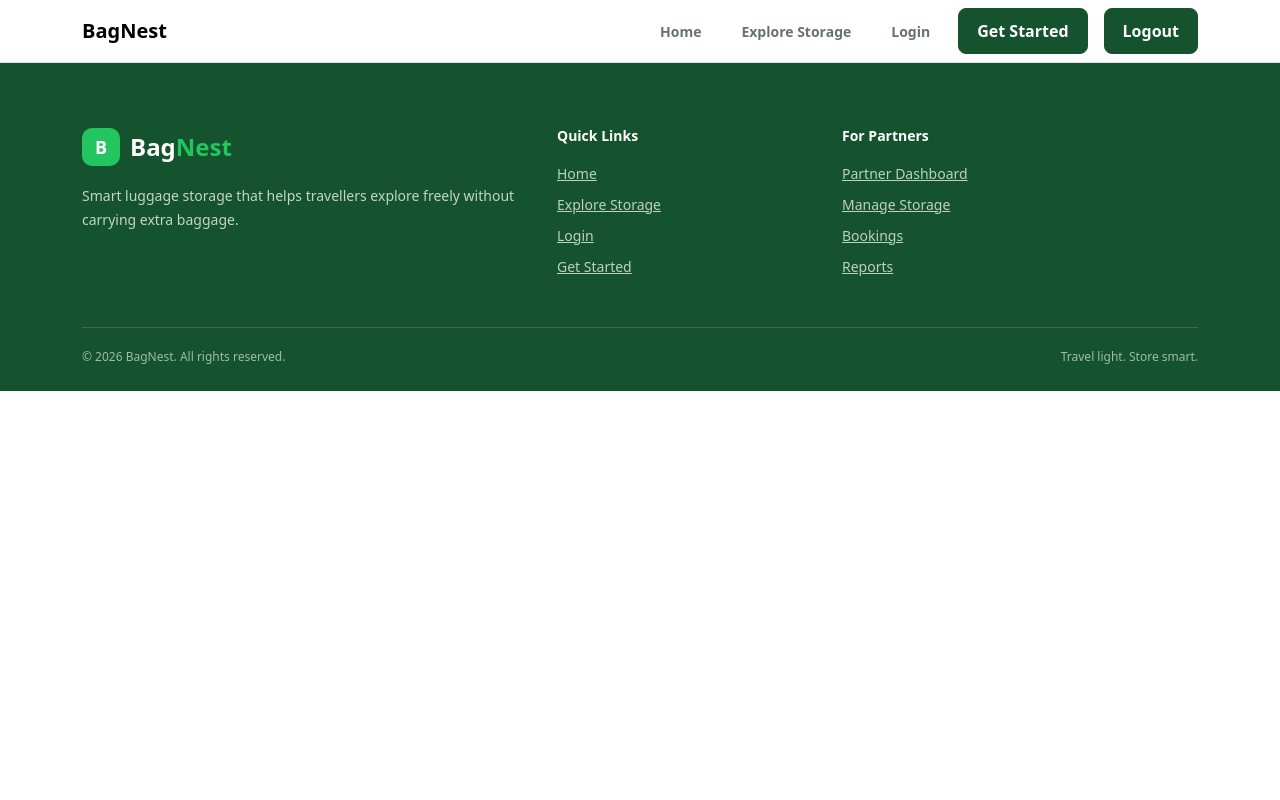
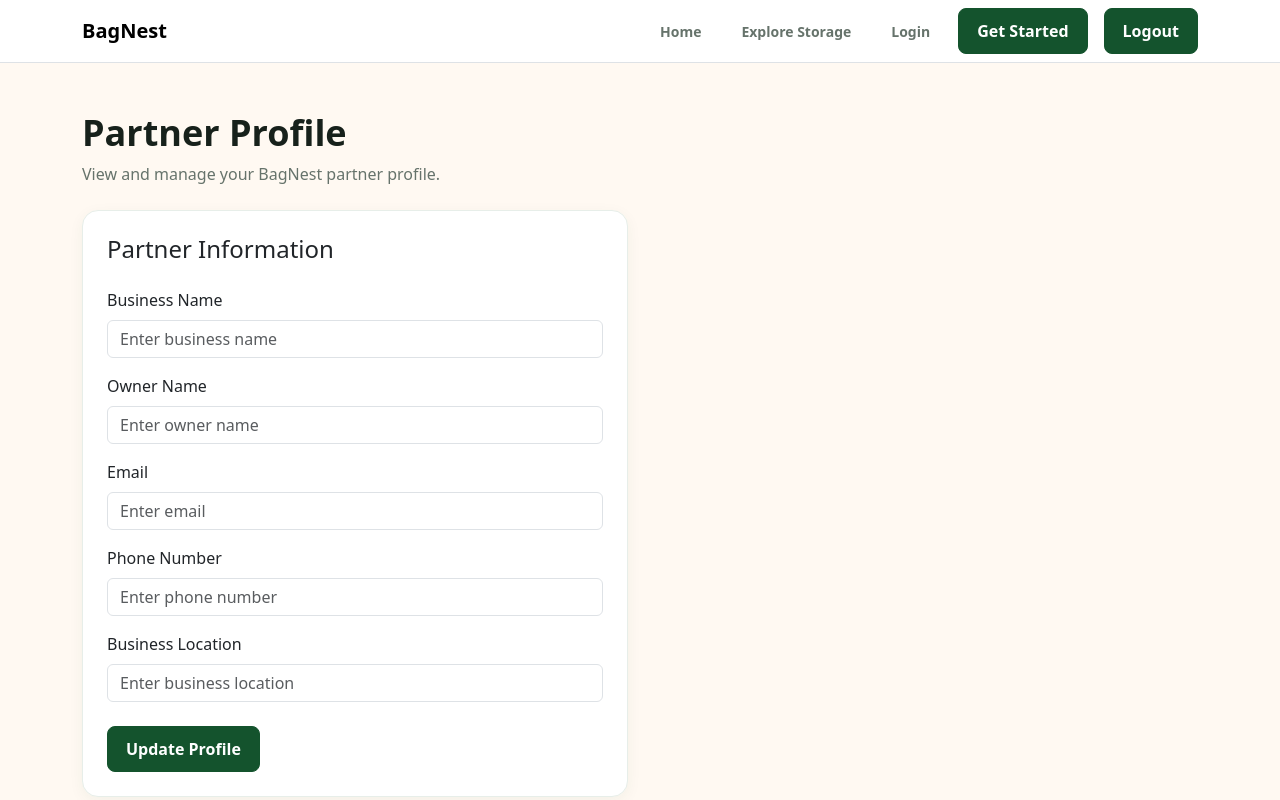
Before and after one commit to paviththira-vinayagamoorthy/BagNest, a React (Vite) app in the folder frontend/hackathon_projects/: page /partner-profile in a window 1280 px wide. Shown: the top 800 px of the page. Built offline with nearby package versions, Linux system fonts and the light colour scheme.

Commit message:
partner profile added

```diff
--- /dev/null
+++ b/frontend/hackathon_projects/src/pages/partner/PartnerProfile.jsx
@@ -0,0 +1,112 @@
+function PartnerProfile() {
+  return (
+    <div className="page-section py-5">
+
+      <div className="container">
+
+        {/* Page heading */}
+        <h1 className="page-title">
+          Partner Profile
+        </h1>
+
+        <p className="page-description">
+          View and manage your BagNest partner profile.
+        </p>
+
+        {/* Profile form */}
+        <div className="row mt-4">
+
+          <div className="col-md-8 col-lg-6">
+
+            <div className="bag-card p-4">
+
+              <h4 className="mb-4">
+                Partner Information
+              </h4>
+
+              {/* Business name */}
+              <div className="mb-3">
+                <label className="form-label">
+                  Business Name
+                </label>
+
+                <input
+                  type="text"
+                  className="form-control"
+                  placeholder="Enter business name"
+                />
+              </div>
+
+              {/* Owner name */}
+              <div className="mb-3">
+                <label className="form-label">
+                  Owner Name
+                </label>
+
+                <input
+                  type="text"
+                  className="form-control"
+                  placeholder="Enter owner name"
+                />
+              </div>
+
+              {/* Email */}
+              <div className="mb-3">
+                <label className="form-label">
+                  Email
+                </label>
+
+                <input
+                  type="email"
+                  className="form-control"
+                  placeholder="Enter email"
+                />
+              </div>
+
+              {/* Phone */}
+              <div className="mb-3">
+                <label className="form-label">
+                  Phone Number
+                </label>
+
+                <input
+                  type="tel"
+                  className="form-control"
+                  placeholder="Enter phone number"
+                />
+              </div>
+
+              {/* Business location */}
+              <div className="mb-4">
+                <label className="form-label">
+                  Business Location
+                </label>
+
+                <input
+                  type="text"
+                  className="form-control"
+                  placeholder="Enter business location"
+                />
+              </div>
+
+              {/* Update profile */}
+              <button
+                type="button"
+                className="btn btn-primary-custom"
+              >
+                Update Profile
+              </button>
+
+            </div>
+
+          </div>
+
+        </div>
+
+      </div>
+
+    </div>
+  );
+}
+
+export default PartnerProfile;
--- a/frontend/hackathon_projects/src/pages/routes/AppRoutes.jsx
+++ b/frontend/hackathon_projects/src/pages/routes/AppRoutes.jsx
@@ -14,6 +14,7 @@ import PartnerDashboard from "../partner/PartnerDashboard";
 import ManageStorage from "../partner/ManageStorage";
 import PartnerBookings from "../partner/PartnerBookings";
 import Reports from "../partner/Reports";
+import PartnerProfile from "../partner/PartnerProfile";
 
 function AppRoutes() {
   return (
@@ -33,6 +34,7 @@ function AppRoutes() {
       <Route path="/manage-storage" element={<ManageStorage />}/>
       <Route path="/partner-bookings" element={<PartnerBookings />}/>
       <Route path="/reports" element={<Reports />}/>
+      <Route path="/partner-profile" element={<PartnerProfile />}/>
     </Routes>
   );
 }
```
